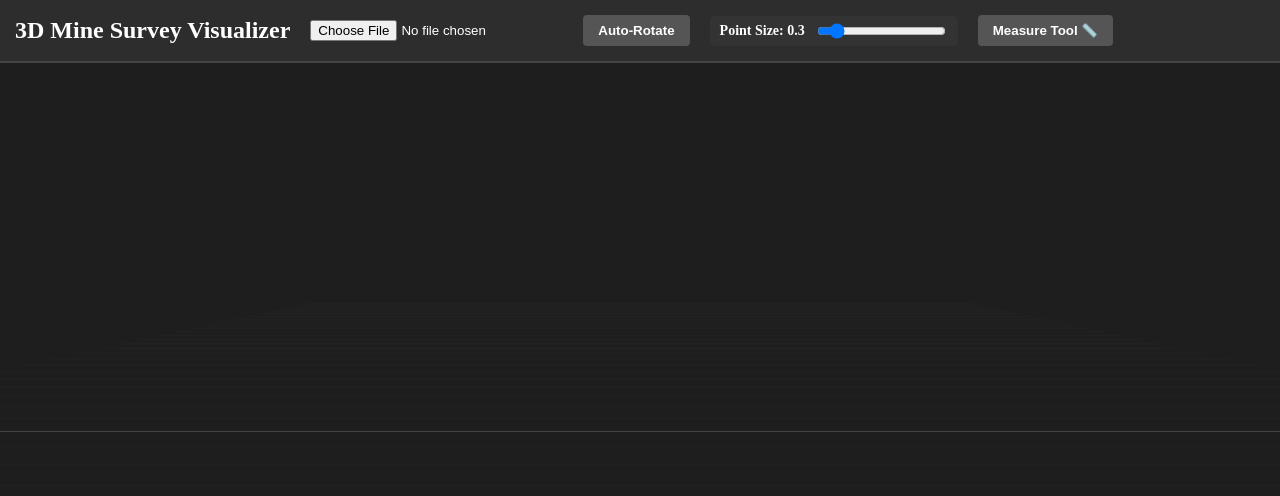
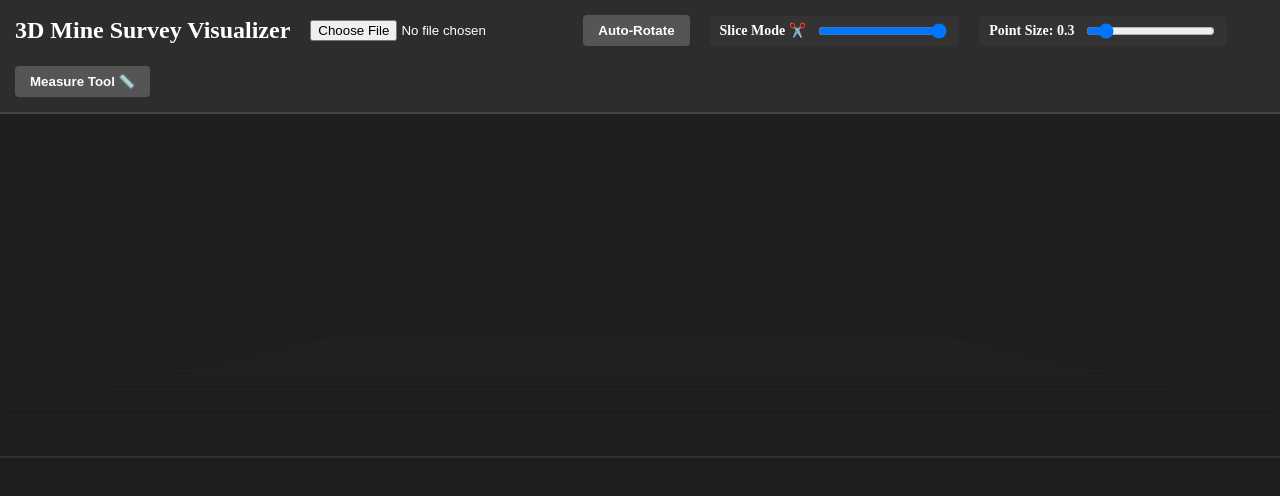
Before and after one commit to AmarMultiverse/3d-mine-survey-visualizer, a React (Vite) app: page / in a window 1280 px wide. Shown: the top 496 px of the page. Built offline with nearby package versions, Linux system fonts and the light colour scheme.

Commit message:
Add interactive 3D clipping slider for cross-section analysis

```diff
--- a/src/App.jsx
+++ b/src/App.jsx
@@ -4,16 +4,13 @@ import { OrbitControls, Grid, Line, Sphere } from '@react-three/drei';
 import Papa from 'papaparse';
 import * as THREE from 'three';
 
-// Component responsible for rendering the 3D point cloud
-// NEW: Added onPointClick prop to handle user clicks for measurement
-function PointCloud({ data, pointSize, onPointClick }) {
+// COMPONENT 1: Point Cloud Renderer
+// NEW: Added sliceX prop to filter points based on the X-axis
+function PointCloud({ data, pointSize, onPointClick, sliceX }) {
   const geometry = useMemo(() => {
     if (!data || data.length === 0) return null;
 
-    const geo = new THREE.BufferGeometry();
-    const positions = new Float32Array(data.length * 3);
-    const colors = new Float32Array(data.length * 3);
-
+    // Step 1: Calculate global Min/Max elevation for consistent color scaling
     let minY = Infinity;
     let maxY = -Infinity;
 
@@ -23,9 +20,18 @@ function PointCloud({ data, pointSize, onPointClick }) {
       if (y > maxY) maxY = y;
     });
 
+    // Step 2: Filter data based on the Slicer (Cross-section view)
+    const filteredData = data.filter(point => (parseFloat(point.X) || 0) <= sliceX);
+
+    if (filteredData.length === 0) return null;
+
+    const geo = new THREE.BufferGeometry();
+    const positions = new Float32Array(filteredData.length * 3);
+    const colors = new Float32Array(filteredData.length * 3);
     const color = new THREE.Color();
 
-    data.forEach((point, i) => {
+    // Step 3: Map spatial coordinates and apply colors to the filtered points
+    filteredData.forEach((point, i) => {
       const x = parseFloat(point.X) || 0;
       const y = parseFloat(point.Z) || 0;
       const z = parseFloat(point.Y) || 0;
@@ -49,28 +55,30 @@ function PointCloud({ data, pointSize, onPointClick }) {
     geo.setAttribute('color', new THREE.BufferAttribute(colors, 3));
 
     return geo;
-  }, [data]);
+  }, [data, sliceX]); // Re-calculate when data or sliceX changes
 
   if (!geometry) return null;
 
   return (
-    // NEW: Attach the click event directly to the points mesh
     <points geometry={geometry} onClick={onPointClick}>
       <pointsMaterial size={pointSize} vertexColors={true} sizeAttenuation={true} />
     </points>
   );
 }
 
-// Main application container
+// COMPONENT 2: Main UI Application
 function App() {
   const [points, setPoints] = useState([]);
   const [autoRotate, setAutoRotate] = useState(false);
   const [pointSize, setPointSize] = useState(0.3);
 
-  // NEW STATES: For Measurement Tool
+  // States for Measurement Tool
   const [measureMode, setMeasureMode] = useState(false);
   const [clickedPoints, setClickedPoints] = useState([]);
   const [distance, setDistance] = useState(null);
+
+  // NEW STATE: For Slicing/Clipping Tool (Default 50 means fully visible)
+  const [sliceX, setSliceX] = useState(50);
 
   const handleFileUpload = (event) => {
     const file = event.target.files[0];
@@ -87,22 +95,16 @@ function App() {
     });
   };
 
-  // Handle click events on the 3D point cloud
   const handlePointClick = (event) => {
     if (!measureMode) return;
-
-    // Prevent click from triggering other events in the background
     event.stopPropagation();
 
-    // Extract the exact 3D intersection coordinate
     const newPoint = event.point;
 
     if (clickedPoints.length === 0 || clickedPoints.length === 2) {
-      // Start a fresh measurement if 0 or 2 points are already selected
       setClickedPoints([newPoint]);
       setDistance(null);
     } else if (clickedPoints.length === 1) {
-      // Calculate distance between the first point and the newly clicked point
       const p1 = clickedPoints[0];
       const p2 = newPoint;
       const dist = p1.distanceTo(p2);
@@ -128,6 +130,20 @@ function App() {
           {autoRotate ? 'Stop Rotation' : 'Auto-Rotate'}
         </button>
 
+        {/* NEW UI: Slicing Slider for Cross-Section View */}
+        <div style={{ display: 'flex', alignItems: 'center', gap: '10px', backgroundColor: '#333', padding: '5px 10px', borderRadius: '5px' }}>
+          <label style={{ color: 'white', fontSize: '14px', fontWeight: 'bold' }}>Slice Mode ✂️</label>
+          <input
+            type="range"
+            min="-50"
+            max="50"
+            step="1"
+            value={sliceX}
+            onChange={(e) => setSliceX(parseFloat(e.target.value))}
+            style={{ cursor: 'pointer' }}
+          />
+        </div>
+
         <div style={{ display: 'flex', alignItems: 'center', gap: '10px', backgroundColor: '#333', padding: '5px 10px', borderRadius: '5px' }}>
           <label style={{ color: 'white', fontSize: '14px', fontWeight: 'bold' }}>Point Size: {pointSize.toFixed(1)}</label>
           <input
@@ -141,7 +157,6 @@ function App() {
           />
         </div>
 
-        {/* NEW UI: Measurement Mode Toggle and Distance Display */}
         <button
           onClick={() => {
             setMeasureMode(!measureMode);
@@ -172,9 +187,8 @@ function App() {
           <ambientLight intensity={0.8} />
           <gridHelper args={[50, 50, '#444', '#222']} />
 
-          <PointCloud data={points} pointSize={pointSize} onPointClick={handlePointClick} />
+          <PointCloud data={points} pointSize={pointSize} onPointClick={handlePointClick} sliceX={sliceX} />
 
-          {/* Render markers and connecting line for measurement */}
           {clickedPoints.map((pos, idx) => (
             <Sphere key={idx} args={[0.5, 16, 16]} position={pos}>
               <meshBasicMaterial color="red" />
```
